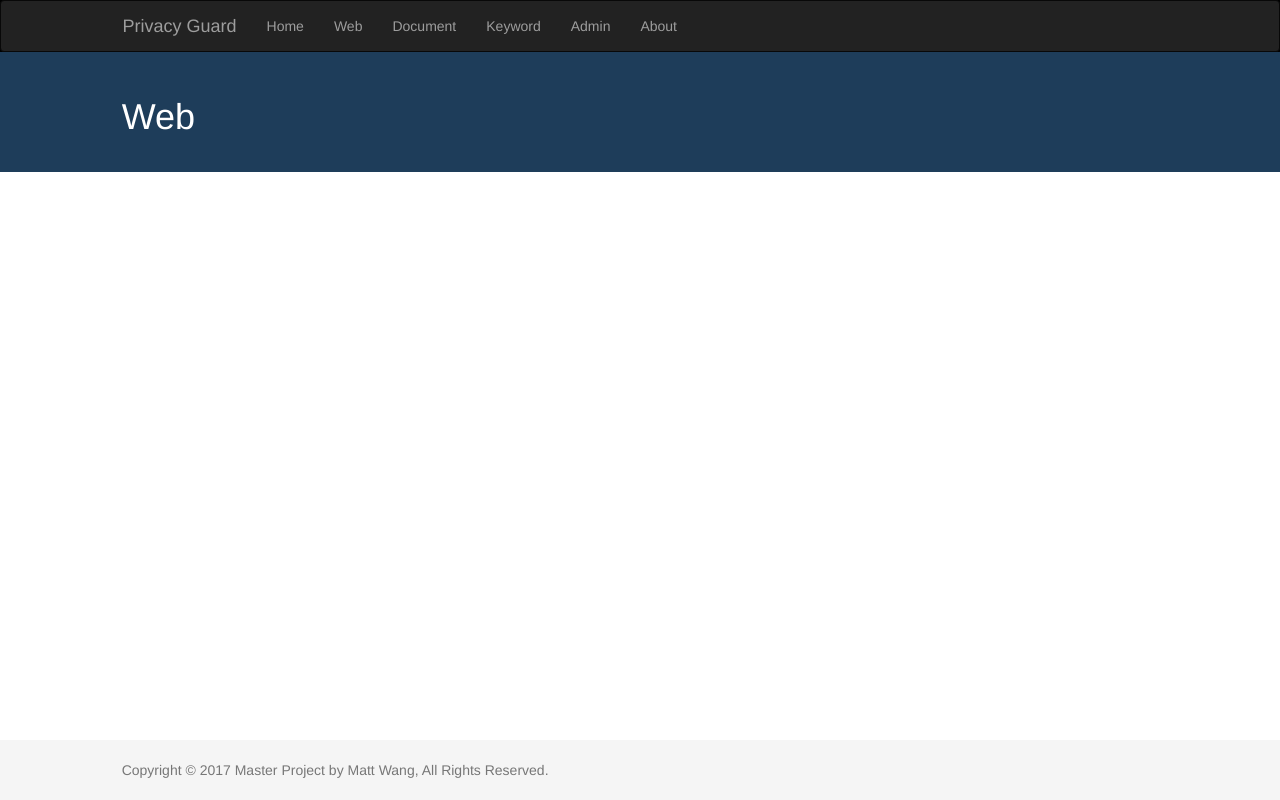
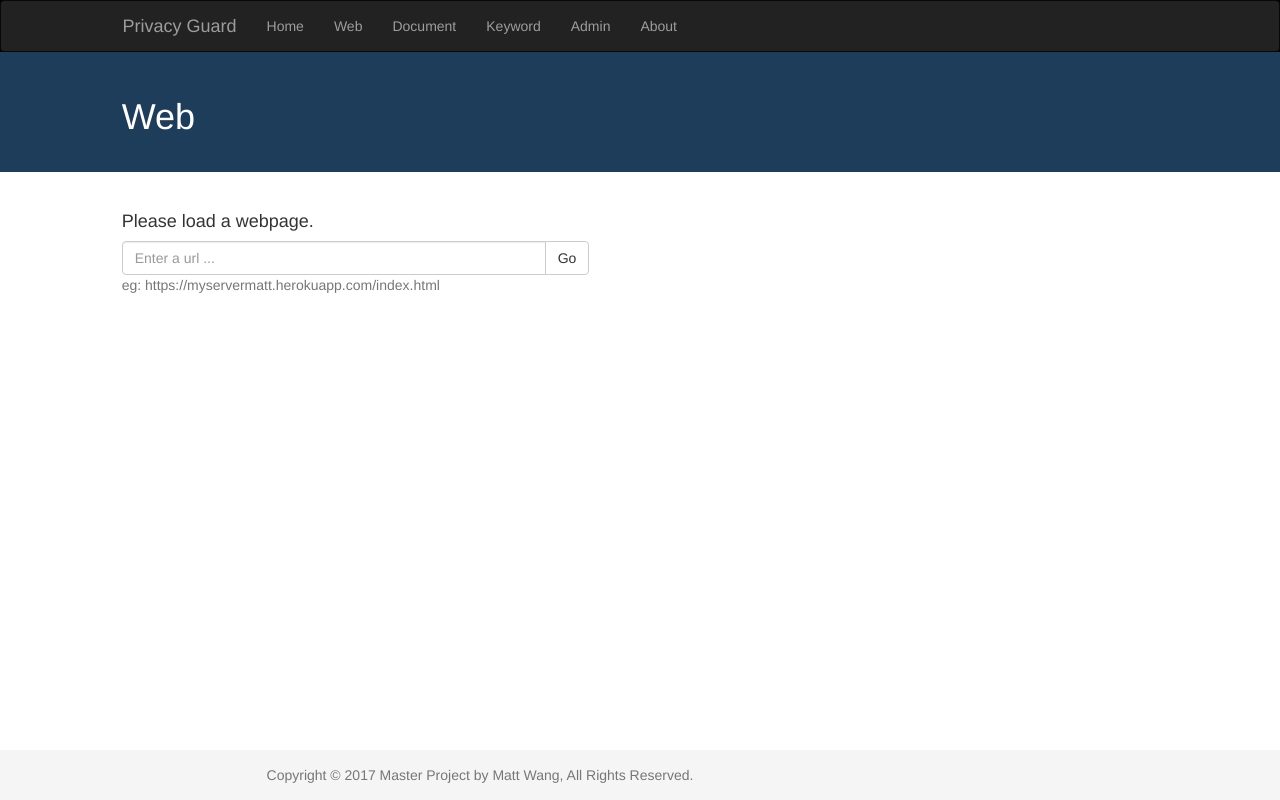
Before and after one commit to matthework/privacy_django, a Django app: page /web/ in a window 1280 px wide. Run offline with Django 3.2, Linux system fonts and the light colour scheme; some libraries are stand-ins or nearby versions.

Commit message:
update doWeb

```diff
--- a/privacy/static/about.css
+++ /dev/null
@@ -1,3 +0,0 @@
-p {
-  text-align: justify;
-}
--- a/privacy/static/css/style.css
+++ b/privacy/static/css/style.css
@@ -84,19 +84,21 @@ th , td  {
   padding-bottom: 20px;
 }
 
+html {
+  position: relative;
+  min-height: 100%;
+}
+body {
+  /* Margin bottom by footer height */
+  margin-bottom: 50px;
+  word-wrap: break-word;
+}
 .footer {
+  padding-top: 15px;
   position: absolute;
   bottom: 0;
   width: 100%;
   /* Set the fixed height of the footer here */
-  height: 60px;
+  height: 50px;
   background-color: #f5f5f5;
 }
-.container .text-muted {
-  margin: 20px 0;
-}
-
-.footer > .container {
-  padding-right: 15px;
-  padding-left: 15px;
-}
--- a/privacy/templates/privacy/about.html
+++ b/privacy/templates/privacy/about.html
@@ -1,8 +1,5 @@
 {% extends 'privacy/base.html' %}
 {% block content %}
-
-{% load staticfiles %}
-<link rel="stylesheet" href="{% static 'css/about.css' %}">
 
 <!-- Header -->
 <div class="docs-header">
@@ -10,7 +7,7 @@
 </div>
 
 <!-- Content -->
-<div class="col-md-6 col-md-offset-1">
+<div class="col-md-7 col-md-offset-1">
 <br>
 <br>
 <p class="text-justify"><i>Technology has significantly changed our lives in every aspect. Today mobile devices become very powerful and functional to handle those jobs that we used to need a PC. As expected, working on the go becomes possible now. More people would like to utilize small fragments of time on working while they are in public places such as cafe, park or a transport station. This trend not only introduces a new fashion of productive working style, but also bring us new concern about potential privacy leaking. The shoulder-surfing and observation-based attacks are two major risks which are responsible for privacy breach in public. This project aims to create a privacy-preserving system which can prevent attacks based on visual observation. </i></p><br>
--- a/privacy/templates/privacy/base.html
+++ b/privacy/templates/privacy/base.html
@@ -1,10 +1,15 @@
 {% load staticfiles %}
-<html>
+<!DOCTYPE html>
+<html lang="en">
     <head>
         <title>Privacy App</title>
+        <meta charset="UTF-8">
+        <meta name="viewport" content="width=device-width, initial-scale=1">
+
         <!-- Latest compiled and minified CSS -->
         <link rel="stylesheet" href="https://maxcdn.bootstrapcdn.com/bootstrap/3.3.7/css/bootstrap.min.css" integrity="sha384-BVYiiSIFeK1dGmJRAkycuHAHRg32OmUcww7on3RYdg4Va+PmSTsz/K68vbdEjh4u" crossorigin="anonymous">
         <link rel="stylesheet" href="{% static 'css/style.css' %}">
+        <script src='https://code.responsivevoice.org/responsivevoice.js'></script>
     </head>
     <body>
         <header>
@@ -40,10 +45,12 @@
             {% block content %}
              {% endblock %}
         </div>
+        <br>
+        <br>
 
-        <footer class="footer navbar-fixed-bottom">
-          <div class="container col-md-10 col-md-offset-1">
-            <p class="text-muted">Copyright © 2017 Master Project by Matt Wang, All Rights Reserved.</p>
+        <footer class="footer">
+          <div class="col-md-7 col-md-offset-1">
+          <p class="text-muted text-center">Copyright © 2017 Master Project by Matt Wang, All Rights Reserved.</p>
           </div>
         </footer>
 
--- a/privacy/templates/privacy/doc.html
+++ b/privacy/templates/privacy/doc.html
@@ -9,6 +9,8 @@
 <!-- Content -->
 <div class="col-md-10 col-md-offset-1">
 
+<h4>Please select a document.</h4>
+<input class="" id="inputId" type="file" value="">
 
 </div>
 
--- a/privacy/templates/privacy/keyword.html
+++ b/privacy/templates/privacy/keyword.html
@@ -3,7 +3,7 @@
 {% block content %}
 
 {% load staticfiles %}
-<link rel="stylesheet" href="{% static 'css/main.css' %}">
+<link rel="stylesheet" href="{% static 'css/keyword.css' %}">
 
 <!-- Header -->
 <div class="docs-header">
--- a/privacy/templates/privacy/main.html
+++ b/privacy/templates/privacy/main.html
@@ -11,7 +11,7 @@
 </div>
 
 <!-- Content -->
-<div class="col-md-6 col-md-offset-1">
+<div class="col-md-7 col-md-offset-1">
 
 <h1>Welcome to Privacy Guard System !</h1>
 <br>
--- a/privacy/templates/privacy/web.html
+++ b/privacy/templates/privacy/web.html
@@ -1,4 +1,10 @@
 {% extends 'privacy/base.html' %}
+
+{% block title %}Web{% endblock %}
+
+{% load staticfiles %}
+<link rel="stylesheet" href="{% static 'css/web.css' %}">
+
 {% block content %}
 
 <!-- Header -->
@@ -9,7 +15,27 @@
 </div>
 
 <!-- Content -->
-<div class="col-md-10 col-md-offset-1">
+<div class="col-md-7 col-md-offset-1">
+
+<h4>Please load a webpage.</h4>
+<form action="#" method="get">
+<div class="row">
+<div class="col-lg-8">
+    <div class="input-group">
+      <input type="text" class="input form-control" placeholder="Enter a url ..." name="url"/>
+      <span class="input-group-btn">
+        <button type="submit" class="btn btn-default" value="Go" name="gobtn">Go</button>
+      </span>
+    </div><!-- /input-group -->
+  </div><!-- /.col-lg-6 -->
+</div><!-- /.row -->
+</form>
+<p class="text-muted">eg: https://myservermatt.herokuapp.com/index.html</p>
+
+<br>
+<script>
+document.write("{{out|safe}}");
+</script>
 
 </div>
 
--- a/privacy/views.py
+++ b/privacy/views.py
@@ -1,22 +1,32 @@
 from django.shortcuts import render
 from .models import Keyword
-
+from .mycode import doWeb
+import html
 
 def main(request):
     kws = Keyword.objects.order_by('created_date')
-    return render(request, 'privacy/main.html', {'kws': kws})
+    context = {'kws': kws}
+    return render(request, 'privacy/main.html', context)
 
 def web(request):
 	kws = Keyword.objects.order_by('created_date')
-	return render(request, 'privacy/web.html', {'kws': kws})
+	url = ""
+	out = ""
+	if request.GET.get('gobtn'):
+		url = request.GET.get('url')
+		out = doWeb(kws, url)
+	context = {'kws': kws, 'out': out}
+	return render(request, 'privacy/web.html', context)
 
 def doc(request):
 	kws = Keyword.objects.order_by('created_date')
-	return render(request, 'privacy/doc.html', {'kws': kws})
+	context = {'kws': kws}
+	return render(request, 'privacy/doc.html', context)
 
 def keyword(request):
 	kws = Keyword.objects.order_by('created_date')
-	return render(request, 'privacy/keyword.html', {'kws': kws})
+	context = {'kws': kws}
+	return render(request, 'privacy/keyword.html', context)
 
 def about(request):
     return render(request, 'privacy/about.html')
```
Also changed, not shown: privacy/mycode.py (added, +35 -0 lines), privacy/templates/privacy/test.html (added, +36 -0 lines), privacy/static/css/keyword.css (added), privacy/static/css/web.css (added).
